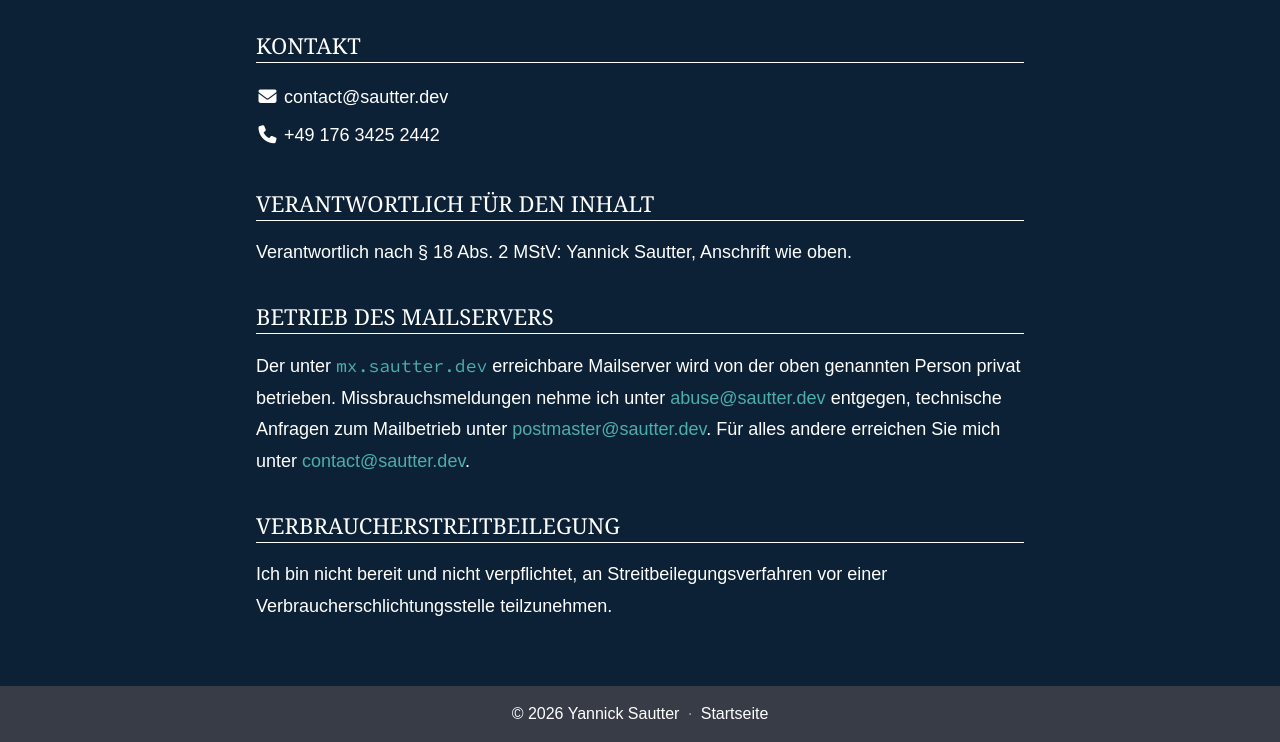
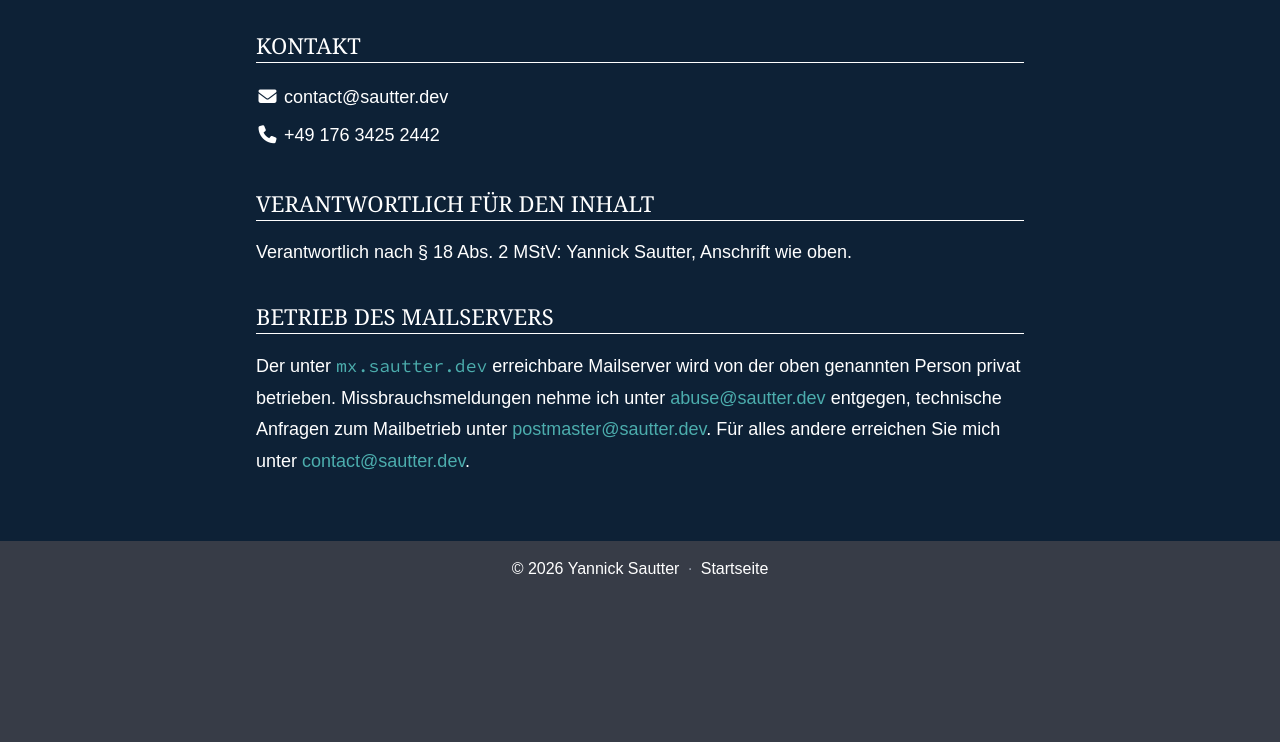
Before and after one commit to ysautter/ysautter.github.io, a website: page impressum.html in a window 1280 px wide. Shown: the part 371-1113 px from the top of the page. After the commit the page ends 968 px from the top, so only its background shows below. Drawn offline with Linux system fonts and the light colour scheme.

Commit message:
Drop Verbraucherstreitbeilegung notice from the Impressum
Not required: the duty under section 36 (1) VSBG applies to traders and
is waived anyway for businesses with ten or fewer employees (section 36
(3) VSBG). A private portfolio is not covered to begin with.

```diff
--- a/impressum.html
+++ b/impressum.html
@@ -66,12 +66,6 @@
                 <a href="mailto:contact@sautter.dev" class="no-underline text-accent transition-opacity duration-300 hover:opacity-60">contact@sautter.dev</a>.
             </p>
 
-            <h2 class="border-b border-current mt-8 mb-4 text-[22px] uppercase font-serif">Verbraucherstreitbeilegung</h2>
-            <p class="text-[18px] leading-[1.75]">
-                Ich bin nicht bereit und nicht verpflichtet, an Streitbeilegungsverfahren vor einer
-                Verbraucherschlichtungsstelle teilzunehmen.
-            </p>
-
         </div>
     </section>
 
```
